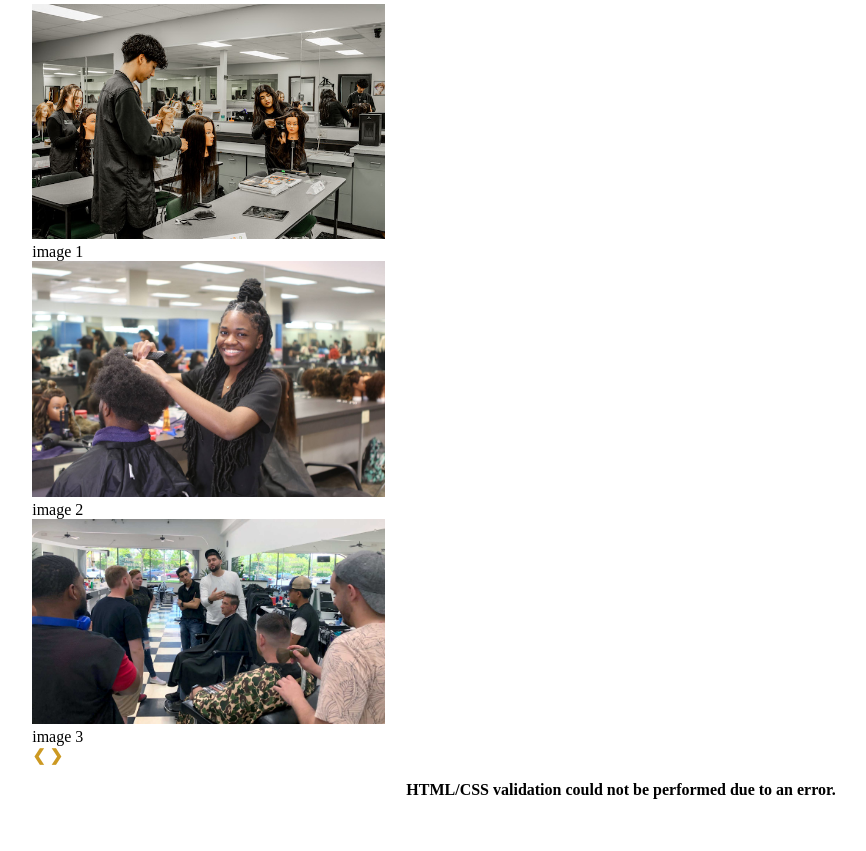
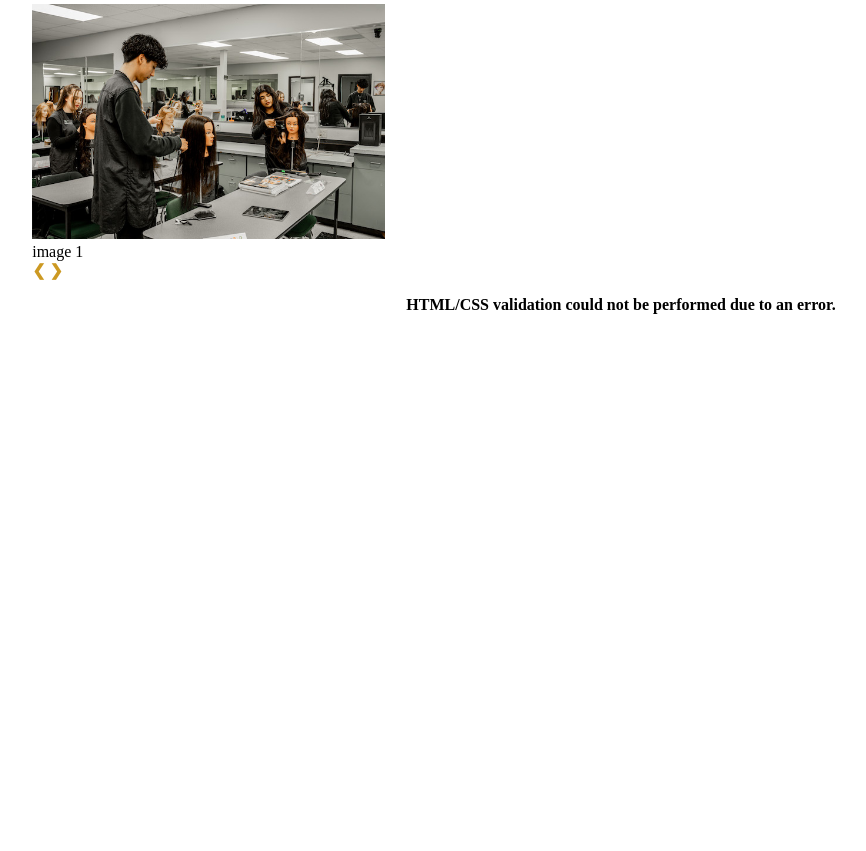
Before and after one commit to ACCDjangoGirls/cosmetology_webapp, a Django app: page / in a window 1280 px wide. Shown: the part 106-957 px from the top of the page, without its empty margins (19-885 px from the left). After the commit the page ends 420 px from the top, so only its background shows below. Run offline with Django 5.2, Linux system fonts and the light colour scheme.

Commit message:
done (atleast i am)

```diff
--- a/core/templates/core/home_placeholder.html
+++ b/core/templates/core/home_placeholder.html
@@ -7,11 +7,6 @@
 <img src="{% static 'images/img1.jpg' %}" alt="image 1" style="width:30%;">
 <div class="text">image 1</div>
 
-<img src="{% static 'images/img2.jpeg' %}" alt="image 2" style="width:30%;">
-<div class="text">image 2</div>
-
-<img src="{% static 'images/img3.jpg' %}" alt="image 3" style="width:30%;">
-<div class="text">image 3</div>
 
 <a class="prev" onclick="plusSlides(-1)">&#10094;</a>
 <a class="next" onclick="plusSlides(1)">&#10095;</a>
```
